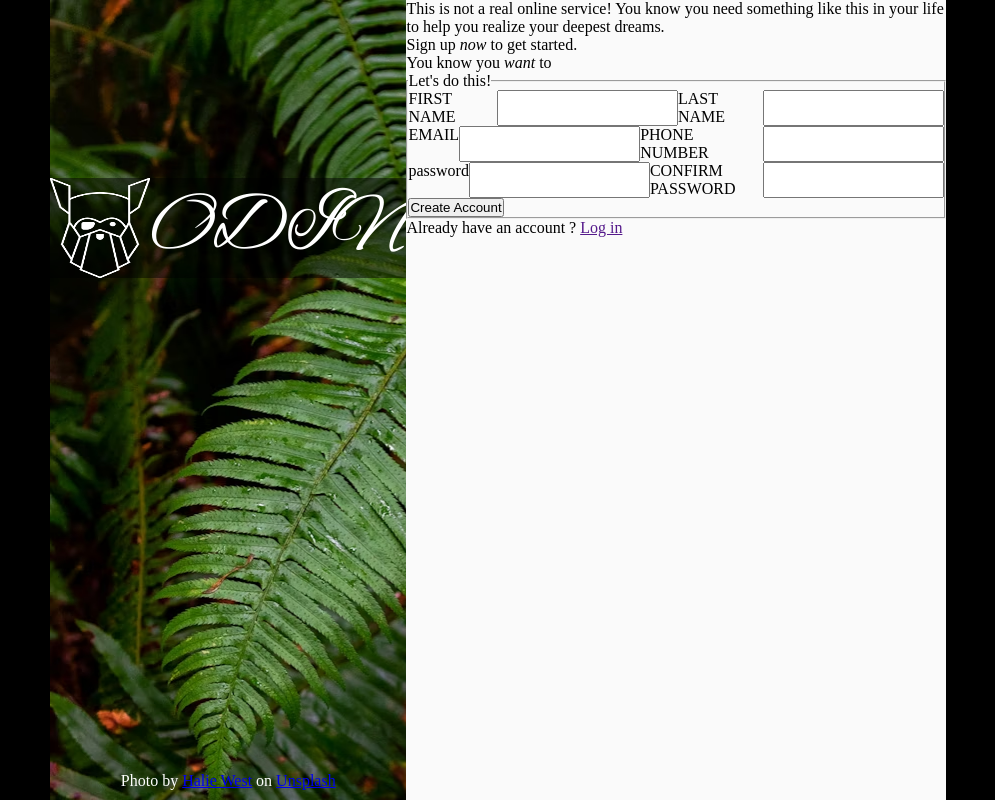
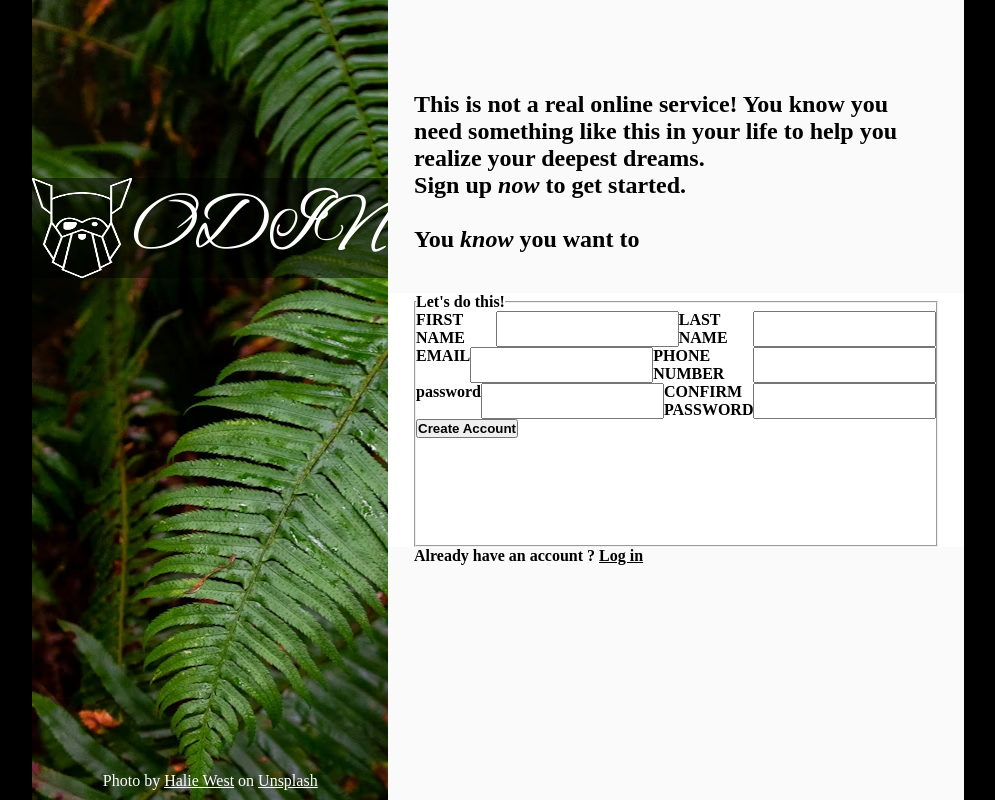
Before and after one commit to hikaru5426/Sign-up-Form, a plain HTML site: page index.html in a window 1280 px wide. Shown: the whole page, without its empty margins (142-1137 px from the left). Drawn offline with Linux system fonts and the light colour scheme.

Commit message:
left side and introduction done

```diff
--- a/index.html
+++ b/index.html
@@ -22,12 +22,13 @@
 
         <div id="rightSide" class="flex column">
 
-            <div id="introduction">
+            <div id="introduction" class="flex column">
+                <div class="spacer"></div>
                 <p>This is not a real online service! You know you need something like this in your life to help you
                     realize your deepest dreams.<br>
                     Sign up <span class="italic">now</span> to get started.</p>
 
-                <p>You know you <span class="italic">want</span> to</p>
+                <p><br>You <span class="italic">know</span> you want to</p>
             </div>
 
             <form action="" method="post" id="form" class="flex">
--- a/style.css
+++ b/style.css
@@ -10,11 +10,15 @@
 *{
     padding:0px;
     margin:0px;
-    border:border-box;
+    box-sizing:border-box;
 }
 
 .italic{
     font-style:italic;
+}
+
+a{
+    color:inherit;
 }
 
 .flex{
@@ -50,6 +54,7 @@ html{
     height:100px;
     justify-content:center;
     background-color:rgba(0, 0, 0, 0.5);
+    width:100%;
 }
 
 #banner-logo{
@@ -74,4 +79,32 @@ html{
 #rightSide{
     flex: 2;
     background-color:rgb(250, 250, 250);
+    min-height:100vh;
+    /* border:15px solid blue */
 }
+
+#rightSide > *{
+    flex:1;
+    width: 100%;
+    padding:0px 2vw;
+    /* border:10px solid gray; */
+}
+
+#rightSide *{
+    font-weight:bold;
+}
+
+#introduction{
+    text-align:left;
+    font-size:1.5rem;
+    justify-content:flex-end;
+    padding-bottom:5vh;
+}
+
+#introduction > .spacer{
+    height:30%;
+}
+
+#form{
+    background-color: rgb(255, 255, 255);
+}
```
